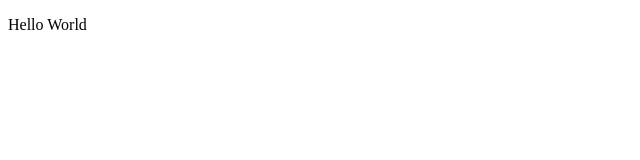
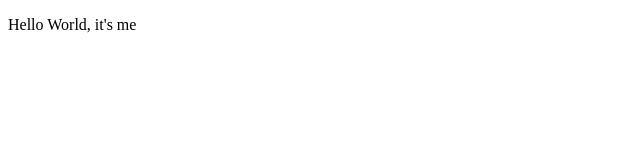
Before and after one commit to drosen504/pollsteraunt, a website: page public/index.html in a window 1280 px wide. Shown: the full height of the page, 0-640 px from the left. Drawn offline with Linux system fonts and the light colour scheme.

Commit message:
small change to html file to test travis/heroku integration

```diff
--- a/public/index.html
+++ b/public/index.html
@@ -8,7 +8,7 @@
         <meta name="viewport" content="width=device-width, initial-scale=1">
     </head>
     <body>
-        <p>Hello World</p>
+        <p>Hello World, it's me</p>
 
     </body>
 </html>
```
